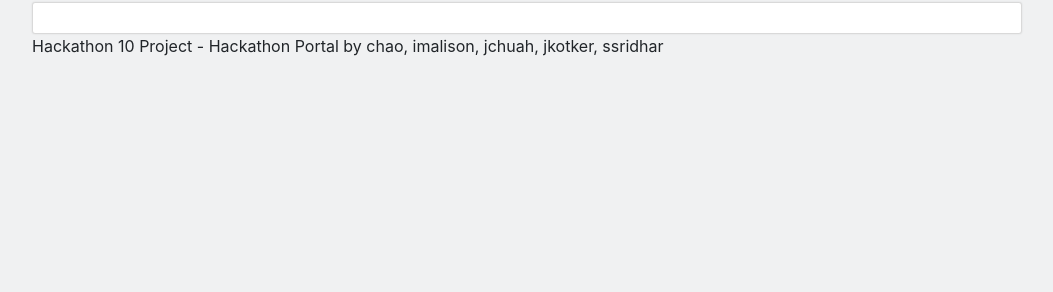
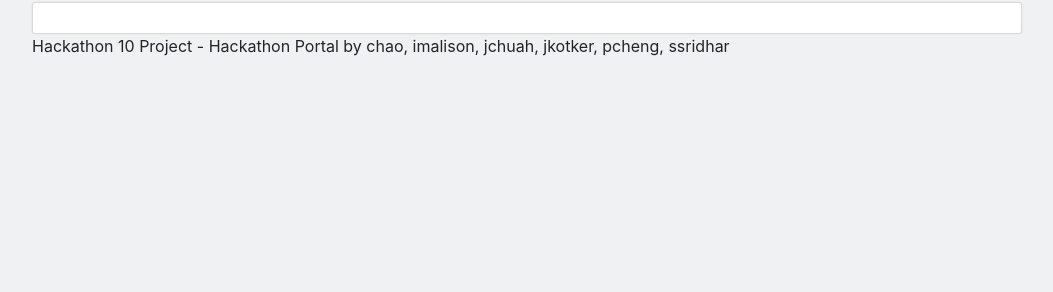
Before and after one commit to colonelpanic8/HackathonPortal, a Flask app: template hackathon_portal/templates/base.html in a window 1280 px wide. Shown: the part 88-380 px from the top of the page, without its empty margins (113-1166 px from the left). Run offline with Flask 2, Linux system fonts and the light colour scheme; the template is opened without the code that fills it, so the values that code supplies are empty; parts of the project's set-up code (start-up, migrations or seed data) failed here and were passed over; some libraries are stand-ins or nearby versions.

Commit message:
Added Peter's name to the group members list.

```diff
--- a/hackathon_portal/templates/base.html
+++ b/hackathon_portal/templates/base.html
@@ -25,7 +25,7 @@
         </div>
         <div id="footer">
             {% block footer %}
-                 Hackathon 10 Project - Hackathon Portal by chao, imalison, jchuah, jkotker, ssridhar
+                 Hackathon 10 Project - Hackathon Portal by chao, imalison, jchuah, jkotker, pcheng, ssridhar
             {% endblock %}
         </div>
     </div>
```
